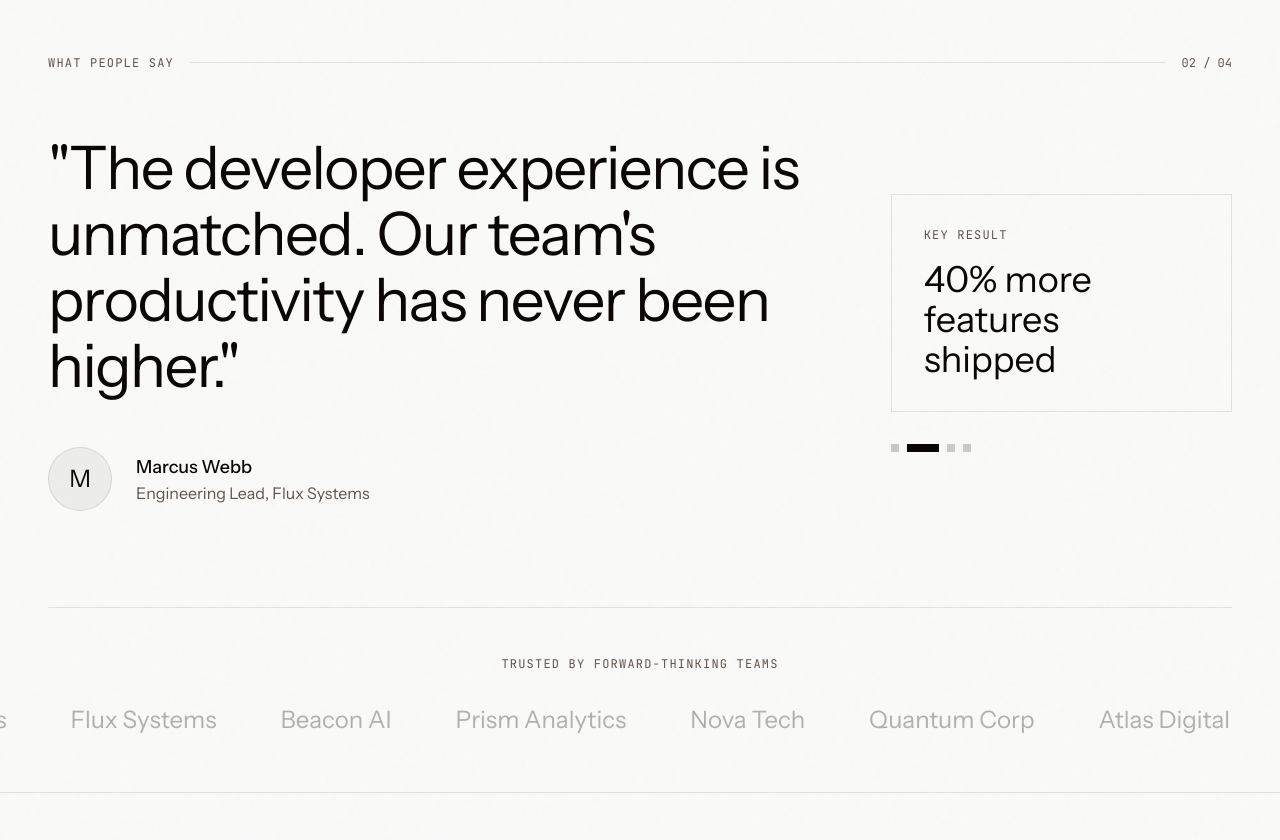
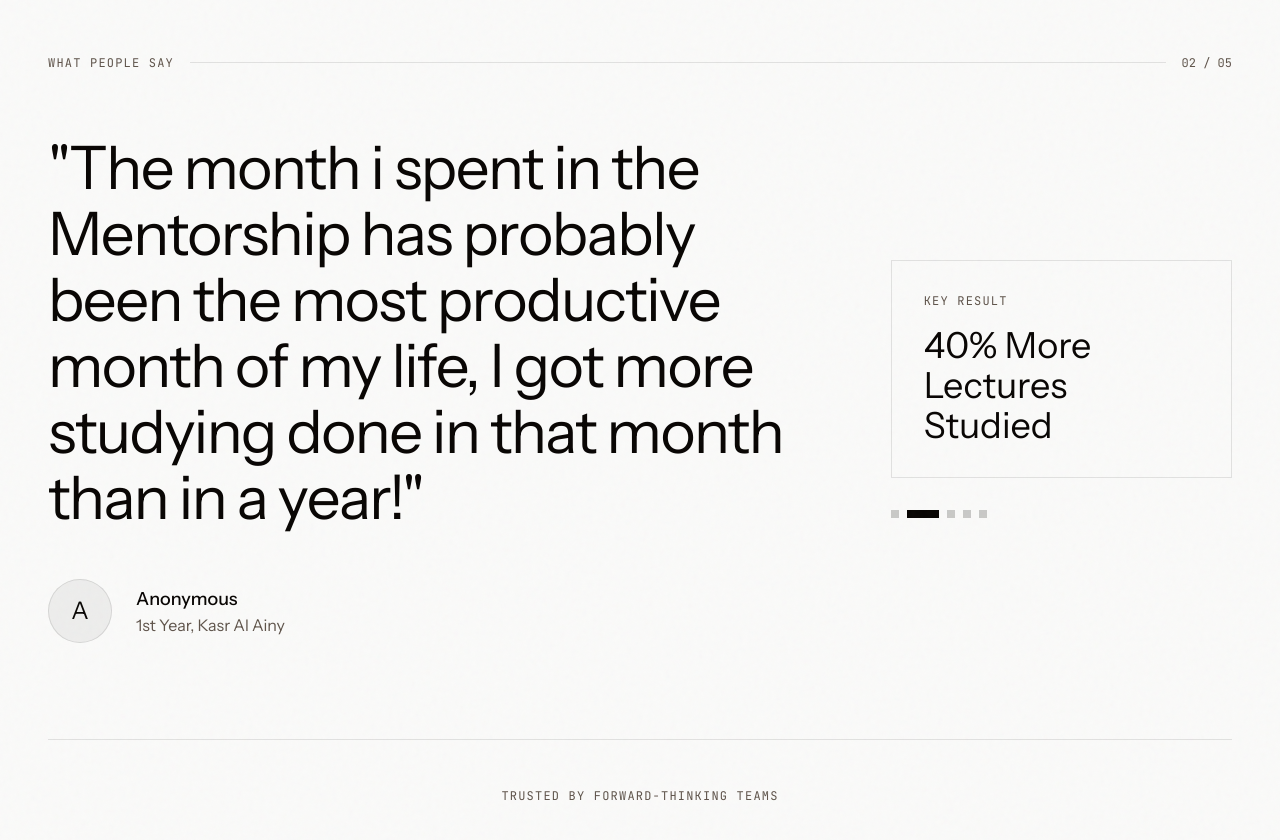
Before and after one commit to MizoWNA/MediQ-Website, a Next.js app: page / in a window 1280 px wide. Shown: the part 6640-7480 px from the top of the page. Built offline with nearby package versions, Linux system fonts and the light colour scheme.

Commit message:
feat: update testimonials with motivational and success stories

```diff
--- a/components/landing/testimonials-section.tsx
+++ b/components/landing/testimonials-section.tsx
@@ -4,32 +4,39 @@ import { useEffect, useState } from "react";
 
 const testimonials = [
   {
-    quote: "Optimus transformed our deployment pipeline. What used to take hours now happens in seconds.",
-    author: "Sarah Chen",
-    role: "CTO",
-    company: "Meridian Labs",
-    metric: "10x faster deployments",
+    quote: "You were so helpful, you cant even imagine! On the days i couldn't get anything done you helped me find where to start!",
+    author: "Anonymous",
+    role: "1st Year",
+    company: "Kasr Al Ainy",
+    metric: "Motivation Boosted 10X",
   },
   {
-    quote: "The developer experience is unmatched. Our team's productivity has never been higher.",
-    author: "Marcus Webb",
-    role: "Engineering Lead",
-    company: "Flux Systems",
-    metric: "40% more features shipped",
+    quote: "The month i spent in the Mentorship has probably been the most productive month of my life, I got more studying done in that month than in a year!",
+    author: "Anonymous",
+    role: "1st Year",
+    company: "Kasr Al Ainy",
+    metric: "40% More Lectures Studied",
+  },
+    {
+    quote: "Your support and time-management skills have boosted my confidence in myself to a level i didn't think was possible... Thank you.",
+    author: "Anonymous",
+    role: "3rd Year",
+    company: "Badr University",
+    metric: "Full Revision in 1 Week",
   },
   {
-    quote: "Finally, infrastructure that scales with our ambition. Zero downtime since we switched.",
-    author: "Elena Rodriguez",
-    role: "VP Engineering",
-    company: "Beacon AI",
-    metric: "99.99% uptime",
+    quote: "The courses I took with you guys saved my *** from failing, I don't know what i would've done without you.",
+    author: "Anonymous",
+    role: "1st Year",
+    company: "Memphis University",
+    metric: "Passed Year 1",
   },
   {
-    quote: "The integrations are seamless. We connected our entire stack in a single afternoon.",
-    author: "James Liu",
-    role: "Founder",
-    company: "Prism Analytics",
-    metric: "50+ integrations used",
+    quote: "Thanks to you, I jumped from barely passing in 101 and 102, to getting an Excelent in 104! I never thought i'd be an A Student before.",
+    author: "Anonymous",
+    role: "2nd Year",
+    company: "",
+    metric: "Grade Jump from 65% to 83%",
   },
 ];
 
```
